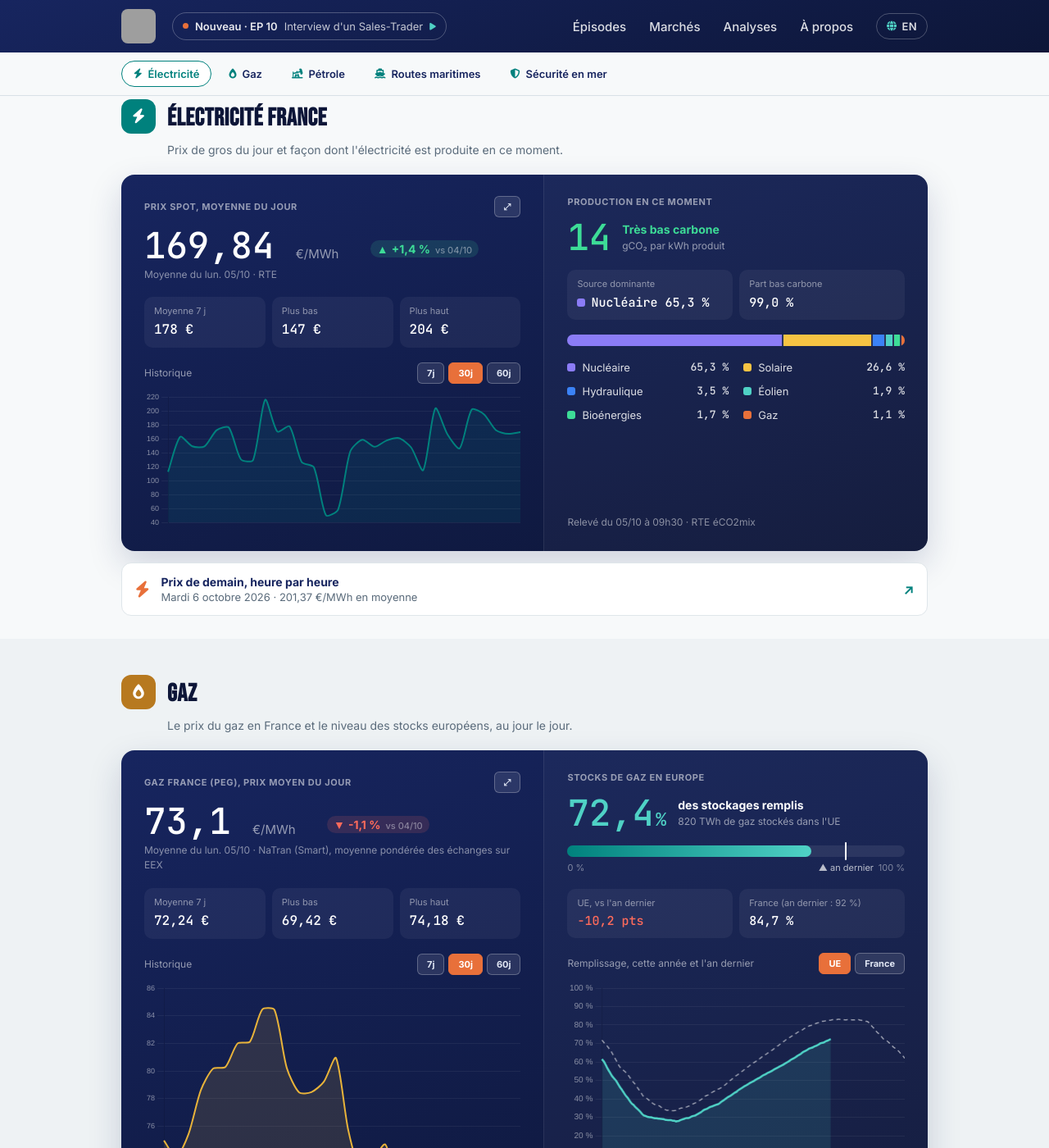
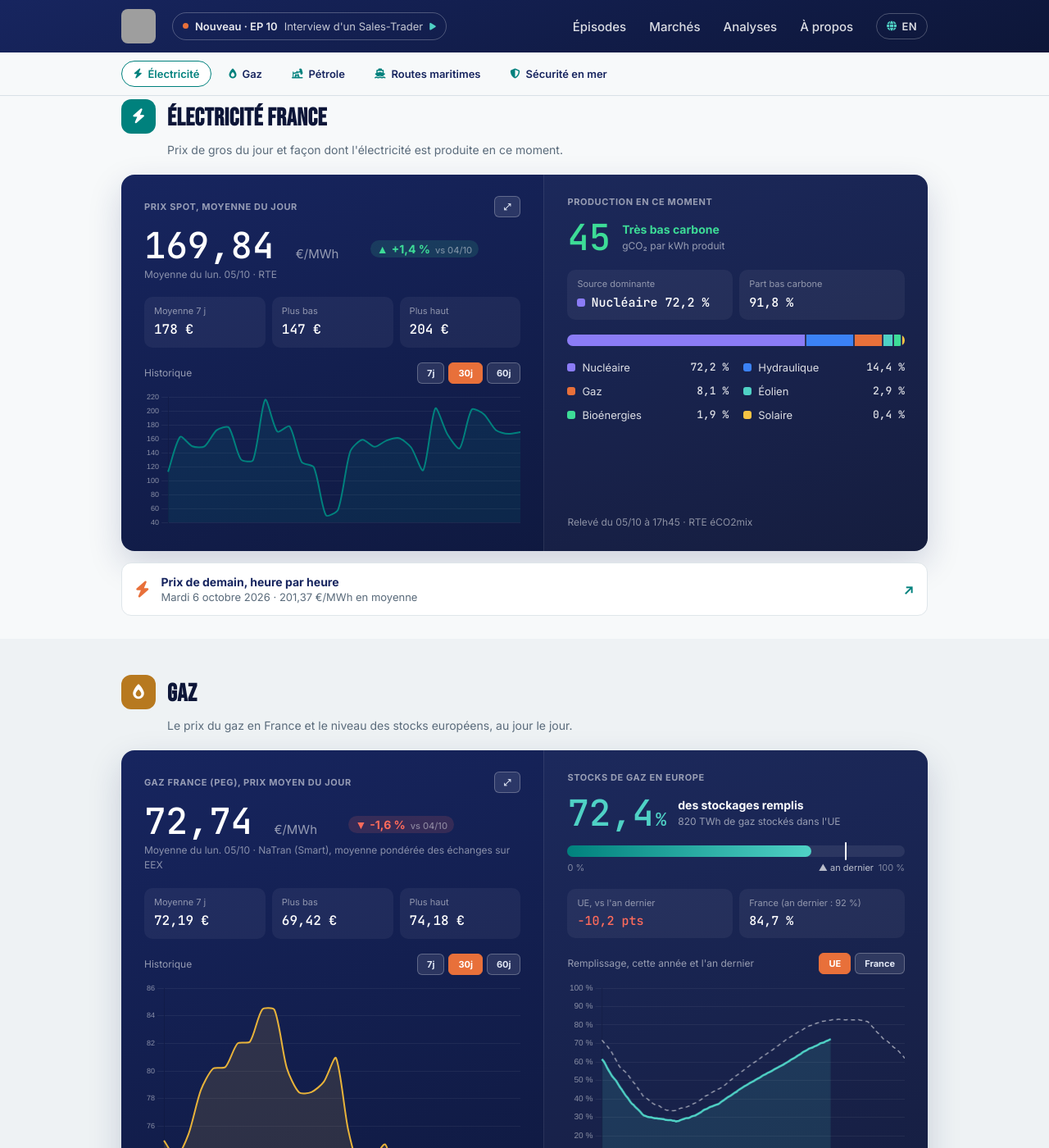
Before and after one commit to InsideEnergyMarkets/Inside-Energy-Markets, a Jekyll site: the page built from marches/index.html, in a window 1280 px wide and 1400 px high, scrolled down 383 px. Shown: the whole window at 82% size. Built offline with Jekyll 4.4.1, drawn with Linux system fonts in a browser that asks for light colours; some of the changed text lies outside the part shown; grey boxes are pictures that could not be loaded.

Commit message:
Mise à jour automatique des données marché

```diff
--- a/_data/fuel.json
+++ b/_data/fuel.json
@@ -1 +1 @@
-{"date":"2026-10-05","gazole":2.37,"e10":2.165,"stations":7288,"change_7d":{},"history":{"2026-09-30":{"gazole":2.38,"e10":2.163},"2026-10-01":{"gazole":2.374,"e10":2.16},"2026-10-02":{"gazole":2.373,"e10":2.16},"2026-10-03":{"gazole":2.372,"e10":2.163},"2026-10-04":{"gazole":2.373,"e10":2.168},"2026-10-05":{"gazole":2.37,"e10":2.165}}}
+{"date":"2026-10-05","gazole":2.369,"e10":2.164,"stations":7343,"change_7d":{},"history":{"2026-09-30":{"gazole":2.38,"e10":2.163},"2026-10-01":{"gazole":2.374,"e10":2.16},"2026-10-02":{"gazole":2.373,"e10":2.16},"2026-10-03":{"gazole":2.372,"e10":2.163},"2026-10-04":{"gazole":2.373,"e10":2.168},"2026-10-05":{"gazole":2.369,"e10":2.164}}}
--- a/_data/market.json
+++ b/_data/market.json
@@ -1,7 +1,7 @@
 {
-  "updated_at": "2026-10-05T12:10:56.030940Z",
+  "updated_at": "2026-10-05T18:10:36.883467Z",
   "brent": {
-    "price_usd": 102.6,
+    "price_usd": 100.93,
     "date": "2026-10-05",
     "unit": "USD/baril",
     "source": "OilPriceAPI",
@@ -9,10 +9,10 @@
     "date_label_en": "Price on Mon 05/10",
     "prev_value": 102.38,
     "prev_date": "2026-10-02",
-    "change_pct": 0.2
+    "change_pct": -1.4
   },
   "wti": {
-    "price_usd": 90.24,
+    "price_usd": 89.9,
     "date": "2026-10-05",
     "unit": "USD/baril",
     "source": "OilPriceAPI",
@@ -20,20 +20,20 @@
     "date_label_en": "Price on Mon 05/10"
   },
   "henry_hub": {
-    "price_usd_mmbtu": 3.04,
+    "price_usd_mmbtu": 3.05,
     "date": "2026-10-05",
     "unit": "USD/MMBtu",
     "source": "OilPriceAPI",
     "date_label": "Cours du lun. 05/10",
     "date_label_en": "Price on Mon 05/10",
-    "price_eur_mwh": 9.24,
-    "usd_per_eur": 1.1225,
+    "price_eur_mwh": 9.29,
+    "usd_per_eur": 1.1204,
     "prev_value": 9.21,
     "prev_date": "2026-10-02",
-    "change_pct": 0.3
+    "change_pct": 0.9
   },
   "peg": {
-    "price_eur_mwh": 73.1,
+    "price_eur_mwh": 72.74,
     "date": "2026-10-05",
     "unit": "EUR/MWh",
     "source": "NaTran",
@@ -41,21 +41,21 @@
     "date_label_en": "Average on Mon 05/10",
     "prev_value": 73.92,
     "prev_date": "2026-10-04",
-    "change_pct": -1.1
+    "change_pct": -1.6
   },
   "mix_france": {
-    "date_heure": "2026-10-05T09:30:00+00:00",
+    "date_heure": "2026-10-05T17:45:00+00:00",
     "shares": {
-      "nucleaire": 65.3,
-      "solaire": 26.6,
-      "hydraulique": 3.5,
-      "eolien": 1.9,
-      "bioenergies": 1.7,
-      "gaz": 1.1
+      "nucleaire": 72.2,
+      "hydraulique": 14.4,
+      "gaz": 8.1,
+      "eolien": 2.9,
+      "bioenergies": 1.9,
+      "solaire": 0.4
     },
     "top_source": "nucleaire",
-    "top_share": 65.3,
-    "co2_intensity": 14
+    "top_share": 72.2,
+    "co2_intensity": 45
   },
   "spot_price_france": {
     "price_eur_mwh": 169.84,
--- a/_data/market_history.json
+++ b/_data/market_history.json
@@ -655,22 +655,22 @@
   },
   {
     "date": "2026-10-05",
-    "henry_hub_usd_mmbtu": 3.04,
+    "henry_hub_usd_mmbtu": 3.05,
     "henry_hub_source": "OilPriceAPI",
     "spot_eur_mwh": 169.84,
     "spot_source": "RTE",
     "mix_shares": {
-      "nucleaire": 65.3,
-      "solaire": 26.6,
-      "hydraulique": 3.5,
-      "eolien": 1.9,
-      "bioenergies": 1.7,
-      "gaz": 1.1
+      "nucleaire": 72.2,
+      "hydraulique": 14.4,
+      "gaz": 8.1,
+      "eolien": 2.9,
+      "bioenergies": 1.9,
+      "solaire": 0.4
     },
-    "henry_hub_eur_mwh": 9.24,
-    "brent_usd": 102.6,
+    "henry_hub_eur_mwh": 9.29,
+    "brent_usd": 100.93,
     "brent_source": "OilPriceAPI",
-    "peg_eur_mwh": 73.1,
+    "peg_eur_mwh": 72.74,
     "peg_source": "NaTran"
   }
 ]
--- a/_data/weekly_summary.json
+++ b/_data/weekly_summary.json
@@ -3,8 +3,8 @@
   "period_end": "2026-10-05",
   "brent": {
     "start_usd": 105.92,
-    "end_usd": 102.6,
-    "change_pct": -3.1
+    "end_usd": 100.93,
+    "change_pct": -4.7
   },
   "spot_price": {
     "avg_eur_mwh": 178.17,
@@ -13,8 +13,8 @@
     "days_count": 8
   },
   "mix": {
-    "nuclear_avg_share": 67.8,
-    "renewables_avg_share": 25.4,
+    "nuclear_avg_share": 68.7,
+    "renewables_avg_share": 23.6,
     "days_count": 8
   }
 }
```
Also changed, not shown: _data/day_ahead.json (+1 -1 lines), _data/fx.json (+1 -1 lines).
